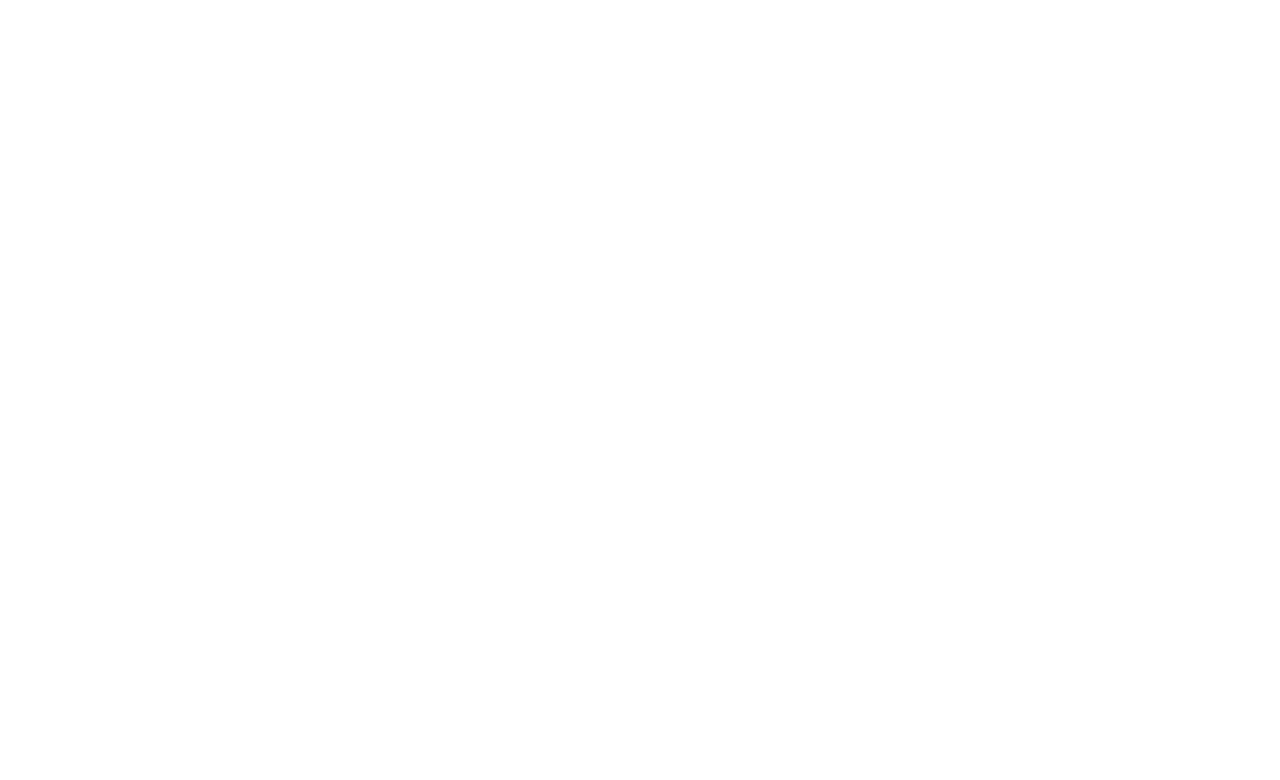
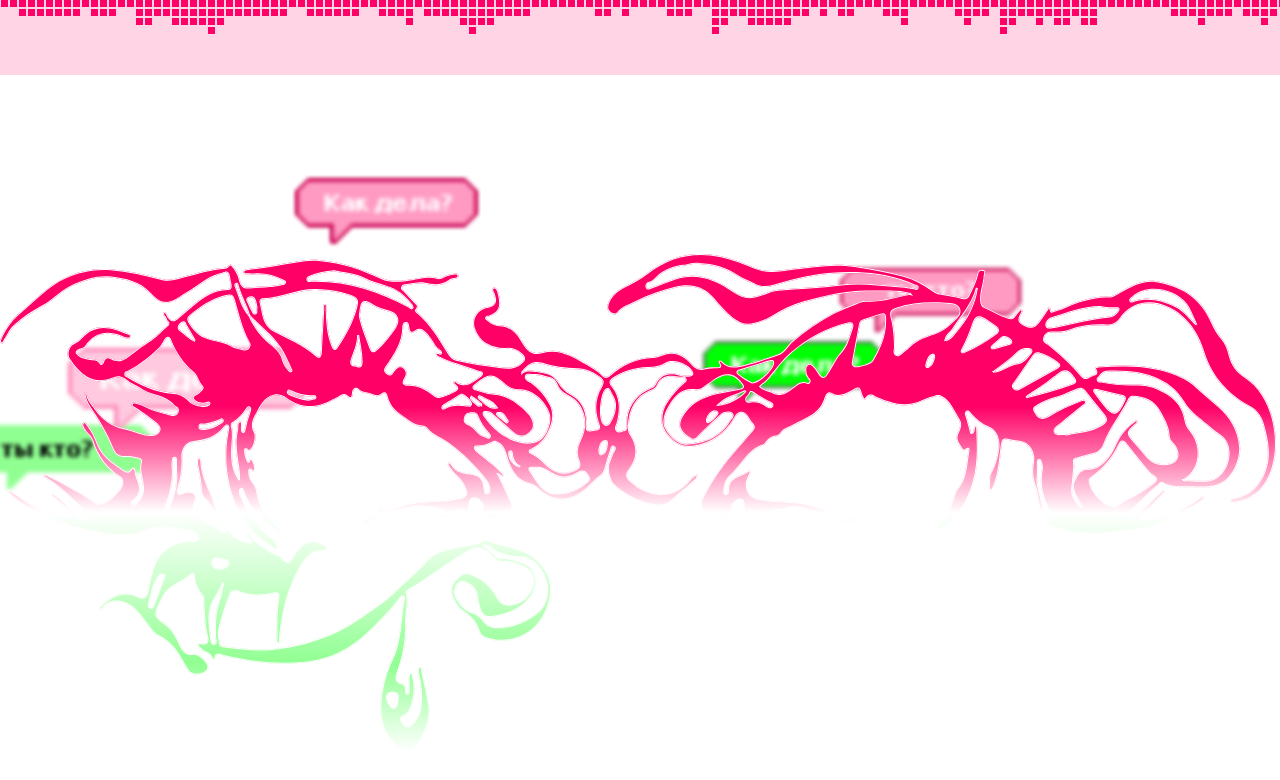
Before and after one commit to LAVOLPEEEE/volrionposter, a plain HTML site: page index.html in a window 1280 px wide. Drawn offline with Linux system fonts and the light colour scheme.

Commit message:
правки

```diff
--- a/index.html
+++ b/index.html
@@ -8,5 +8,17 @@
   </head>
 
   <!-- МАКЕТ ФИГМА -->
-  <body></body>
+  <body>
+    <section id="stroka1">
+      <div class="stroka1-1"></div>
+    </section>
+    <section class="back">
+      <div class="eyes"><img src="images/eyes.svg" alt="" /></div>
+      <div class="msg1"><img src="images/1msg.svg" alt="" /></div>
+      <div class="msg3"><img src="images/3msg.svg" alt="" /></div>
+      <div class="msg2"><img src="images/2msg.svg" alt="" /></div>
+      <div class="msg4"><img src="images/4msg.svg" alt="" /></div>
+      <div class="msg5"><img src="images/5msg.svg" alt="" /></div>
+    </section>
+  </body>
 </html>
--- a/stylesheets/adaptive.css
+++ b/stylesheets/adaptive.css
@@ -0,0 +1,4 @@
+@media screen and (max-width: 1469px) {
+  .stroka1-1 {
+  }
+}
--- a/stylesheets/animation.css
+++ b/stylesheets/animation.css
@@ -0,0 +1,18 @@
+/* спрайтовая анимация розовой строки */
+@keyframes strokagif {
+  0% {
+    background-position-y: 0;
+  }
+  20% {
+    background-position-y: -75.1\05px;
+  }
+  60% {
+    background-position-y: -149.9px;
+  }
+  80% {
+    background-position-y: -225px;
+  }
+  100% {
+    background-position-y: -300px;
+  }
+}
--- a/stylesheets/layout.css
+++ b/stylesheets/layout.css
@@ -0,0 +1,76 @@
+* {
+  box-sizing: border-box;
+}
+body {
+  display: block;
+  font-family: "";
+  background-color: white;
+  position: relative;
+}
+
+/* <!-- 1 гифка с розовой строкой --> */
+
+#stroka1 {
+  width: 100%;
+  height: 75px;
+}
+.stroka1-1 {
+  height: 100%;
+  width: 100%;
+  background-image: url("../images/1.1stroka.svg");
+  animation: strokagif 4s infinite steps(1);
+}
+
+/* <!-- глаза --> */
+/* .eyes1 {
+  position: relative;
+  width: 100%;
+  height: 40%;
+}
+.eyes1-1 {
+  position: absolute;
+  width: 100%;
+  height: 40%;
+  top: 5%;
+  left: 2%;
+} */
+
+/* <!-- зрачки задние соо --> */
+
+.back {
+  width: 100%;
+  height: 51.1vw;
+}
+.msg1 {
+  position: absolute;
+  padding-top: 7.8vw;
+  padding-left: 22.8vw;
+}
+.msg2 {
+  position: absolute;
+  padding-top: 21vw;
+  padding-left: 5vw;
+}
+.msg3 {
+  position: absolute;
+  padding-top: 27vw;
+  padding-left: -2vw;
+}
+.msg4 {
+  position: absolute;
+  padding-top: 20.5vw;
+  padding-left: 54.6vw;
+}
+.msg5 {
+  position: absolute;
+  padding-top: 14.8vw;
+  padding-left: 65.3vw;
+}
+.eyes {
+  position: absolute;
+  width: 99vw;
+  /* height: 39vw; */
+  padding-top: 14vw;
+  z-index: 2;
+  /* padding-left: 22.8vw; */
+}
```
Also changed, not shown: images/1.1stroka.svg (added), images/1msg.svg (added), images/2msg.svg (added), images/3msg.svg (added), images/4msg.svg (added), images/5msg.svg (added), images/eyes.svg (added), images/pupil.svg (added), 2 other files.
